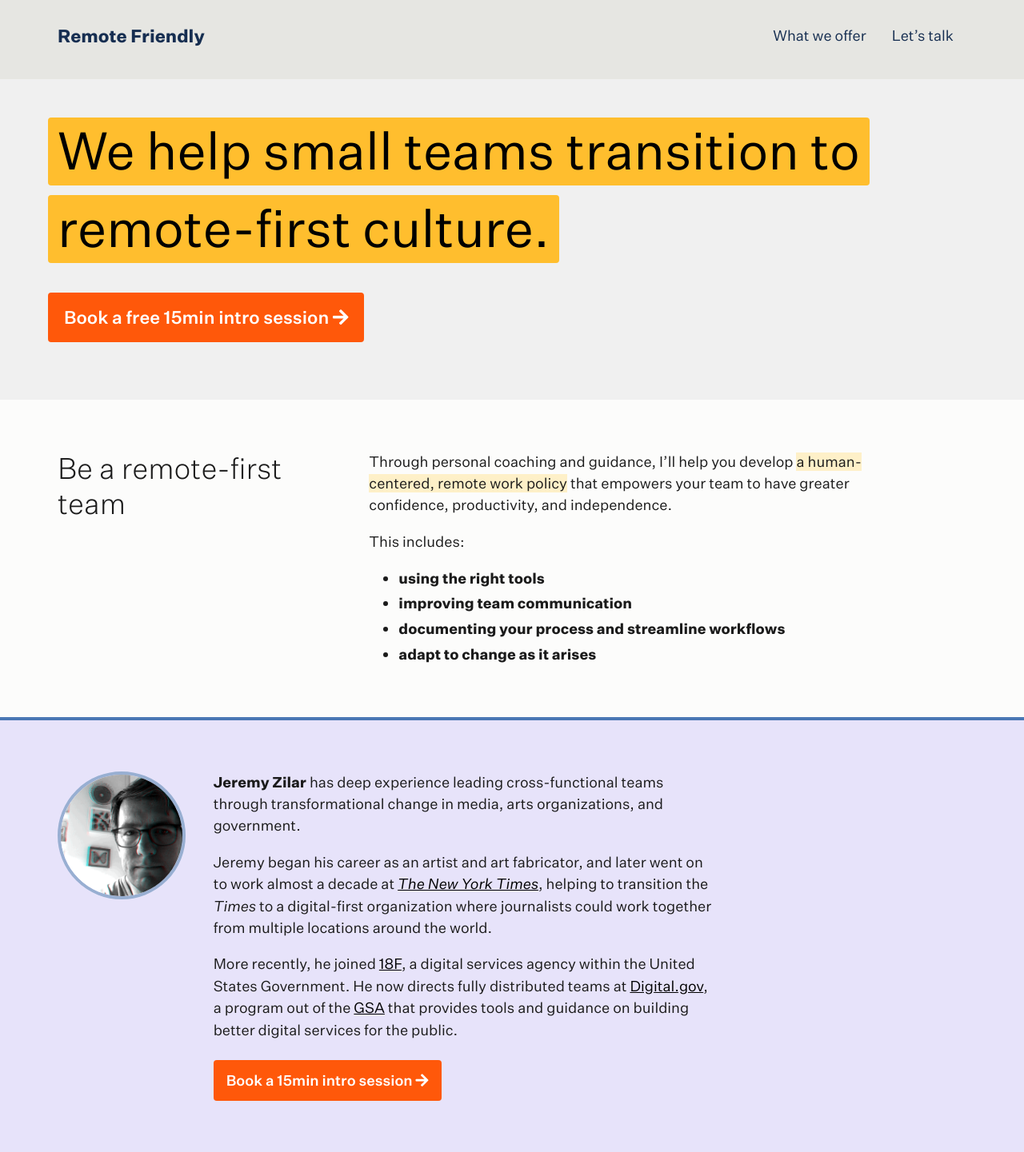
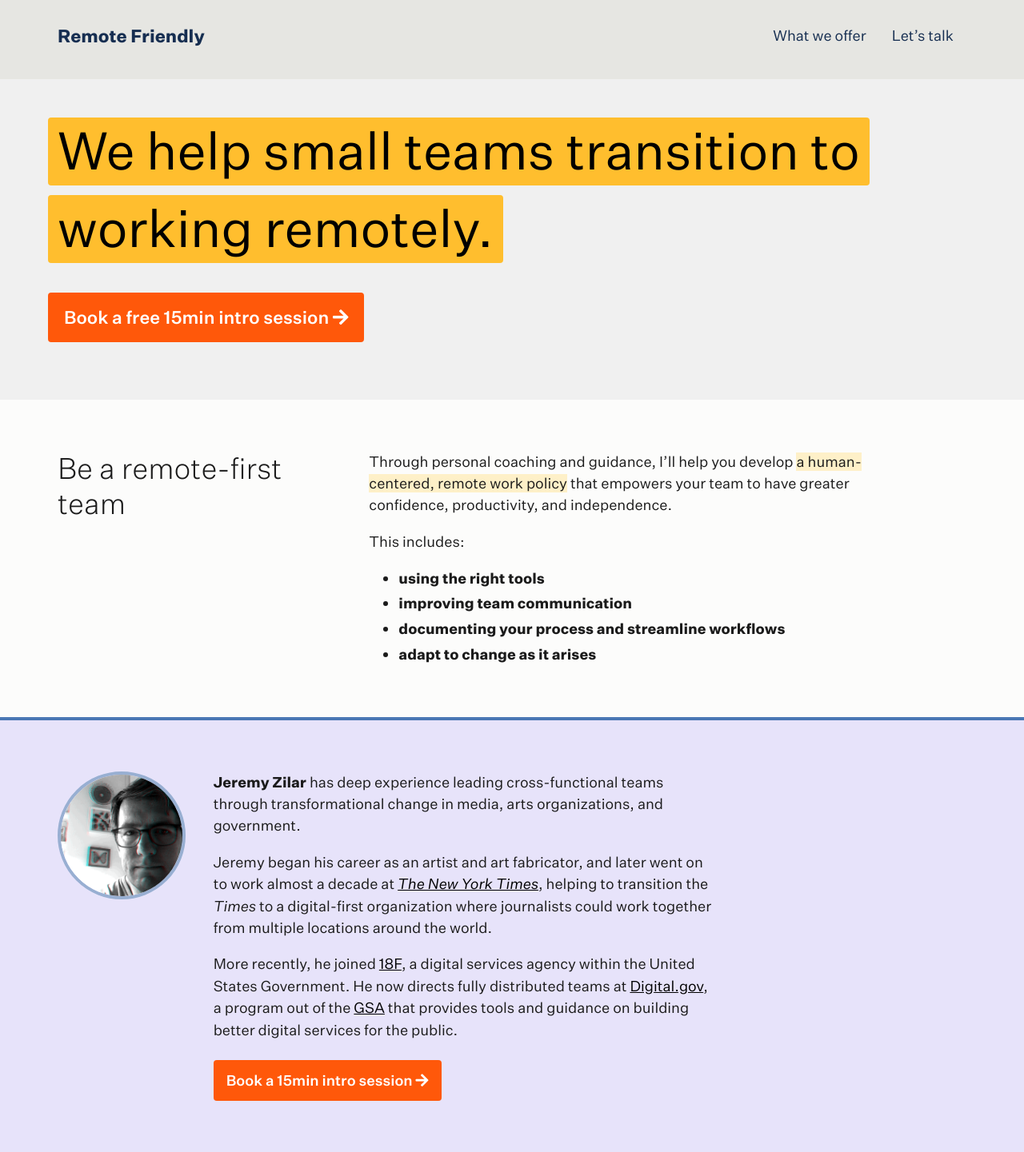
Before and after one commit to jeremyzilar/remotework.team, a Jekyll site: the page built from index.md, in a window 1280 px wide. Shown: the whole page at 80% size. Built offline with Jekyll 4.4.1, drawn with Linux system fonts in a browser that asks for light colours; nearby versions of some CDN libraries.

Commit message:
update hero text

```diff
--- a/_config.yml
+++ b/_config.yml
@@ -50,7 +50,7 @@ github:
   repository: remotework.team
   default_branch: master
 
-hero__heading: "We help small teams transition to remote-first culture."
+hero__heading: "We help small teams transition to working remotely."
 hero__callout: "Strategic business consulting to help organizations transition to a remote-first work culture and empower teams to have greater productivity and independence."
 
 # Verify ownership in Google webmaster tools
```
